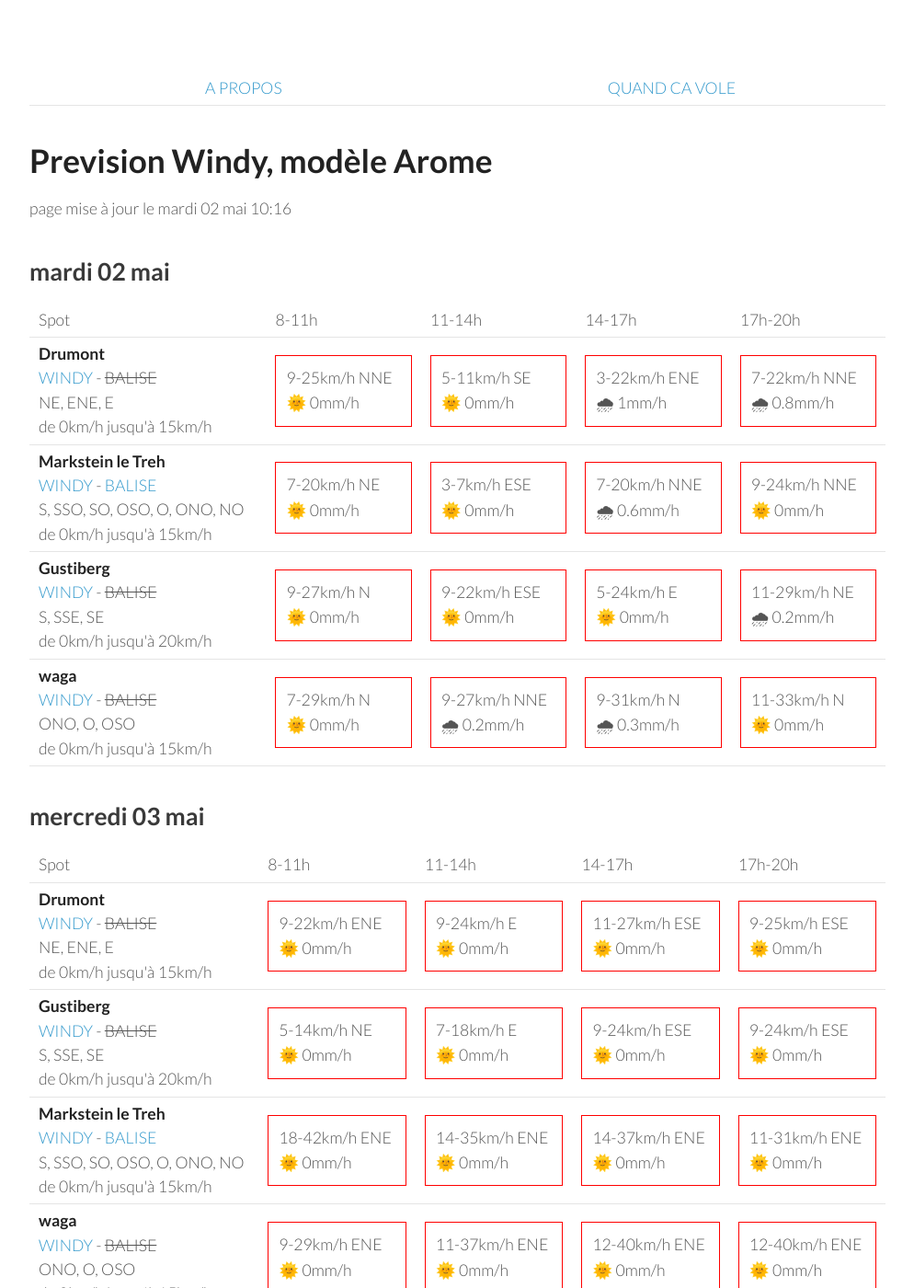
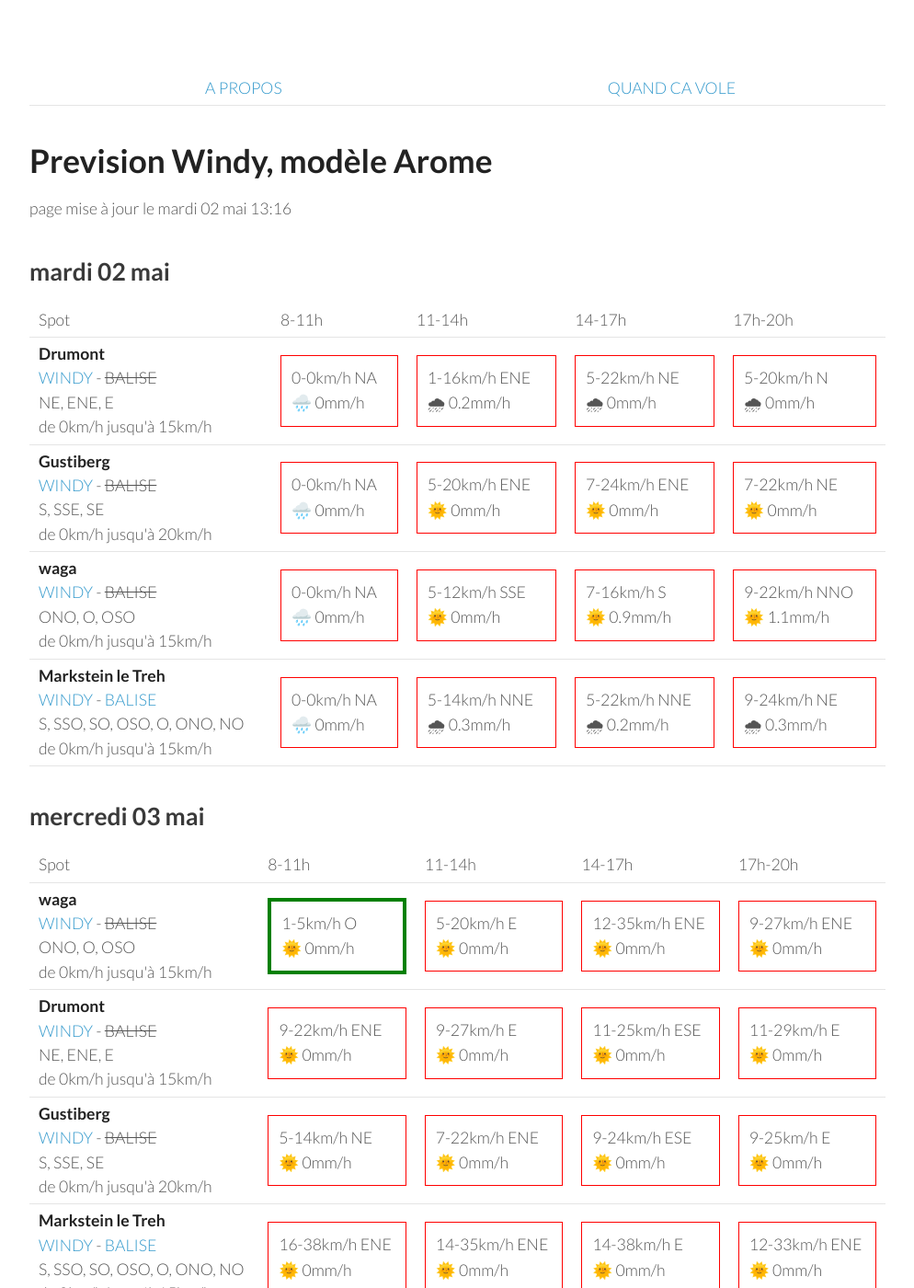
Before and after one commit to parapente-dans-le-nord/parapente-dans-le-nord.github.io, a Jekyll site: the page built from vosges.markdown, in a window 1280 px wide and 1400 px high. Shown: the whole window at 92% size, without its empty margins (26-1020 px from the left). Built offline with Jekyll 4.4.1, drawn with Linux system fonts in a browser that asks for light colours.

Commit message:
update index.markdown

```diff
--- a/vosges.markdown
+++ b/vosges.markdown
@@ -7,7 +7,7 @@ title:  "Tous les spots"
 {: .links}
 
 # Prevision Windy, modèle Arome
-page mise à jour le mardi 02 mai 10:16
+page mise à jour le mardi 02 mai 13:16
 
 ## mardi 02 mai
 
@@ -24,41 +24,37 @@ page mise à jour le mardi 02 mai 10:16
 <tr>
         <td><strong>Drumont</strong><br><a href="https://windy.com/47.898/6.919?47.687,6.919,9,m:eYYagmG">WINDY</a> - <span class="no-balise"> BALISE </span><br> <span class="vent-favorable">NE, ENE, E</span><br><span class="force-vent">de 0km/h jusqu'à 15km/h</span> </td>
 
-            <td><div class="not-flyable"><p>9-25km/h NNE</p><p>🌞 0mm/h</p></div></td>
-            <td><div class="not-flyable"><p>5-11km/h SE</p><p>🌞 0mm/h</p></div></td>
-            <td><div class="not-flyable"><p>3-22km/h ENE</p><p>🌧 1mm/h</p></div></td>
-            <td><div class="not-flyable"><p>7-22km/h NNE</p><p>🌧 0.8mm/h</p></div></td>
+            <td><div class="not-flyable"><p>0-0km/h NA</p><p>🌧️ 0mm/h</p></div></td>
+            <td><div class="not-flyable"><p>1-16km/h ENE</p><p>🌧 0.2mm/h</p></div></td>
+            <td><div class="not-flyable"><p>5-22km/h NE</p><p>🌧 0mm/h</p></div></td>
+            <td><div class="not-flyable"><p>5-20km/h N</p><p>🌧 0mm/h</p></div></td>
 
+    </tr>
+<tr>
+        <td><strong>Gustiberg</strong><br><a href="https://windy.com/47.894/6.934?47.891,6.934,15,m:eYYagmI">WINDY</a> - <span class="no-balise"> BALISE </span><br> <span class="vent-favorable">S, SSE, SE</span><br><span class="force-vent">de 0km/h jusqu'à 20km/h</span> </td>
+
+            <td><div class="not-flyable"><p>0-0km/h NA</p><p>🌧️ 0mm/h</p></div></td>
+            <td><div class="not-flyable"><p>5-20km/h ENE</p><p>🌞 0mm/h</p></div></td>
+            <td><div class="not-flyable"><p>7-24km/h ENE</p><p>🌞 0mm/h</p></div></td>
+            <td><div class="not-flyable"><p>7-22km/h NE</p><p>🌞 0mm/h</p></div></td>
+
+    </tr>
+<tr>
+        <td><strong>waga</strong><br><a href="https://windy.com/47.903/6.996?47.900,6.983,15">WINDY</a> - <span class="no-balise"> BALISE </span><br> <span class="vent-favorable">ONO, O, OSO</span><br><span class="force-vent">de 0km/h jusqu'à 15km/h</span> </td>
+
+            <td><div class="not-flyable"><p>0-0km/h NA</p><p>🌧️ 0mm/h</p></div></td>
+            <td><div class="not-flyable"><p>5-12km/h SSE</p><p>🌞 0mm/h</p></div></td>
+            <td><div class="not-flyable"><p>7-16km/h S</p><p>🌞 0.9mm/h</p></div></td>
+            <td><div class="not-flyable"><p>9-22km/h NNO</p><p>🌞 1.1mm/h</p></div></td>
 
     </tr>
 <tr>
         <td><strong>Markstein le Treh</strong><br><a href="https://windy.com/47.926/7.012?47.505,7.012,8,m:eY1agmQ">WINDY</a> - <span class=""><a href="http://www.balisemeteo.com/balise.php?idBalise=136">BALISE</a> </span><br> <span class="vent-favorable">S, SSO, SO, OSO, O, ONO, NO</span><br><span class="force-vent">de 0km/h jusqu'à 15km/h</span> </td>
 
-            <td><div class="not-flyable"><p>7-20km/h NE</p><p>🌞 0mm/h</p></div></td>
-            <td><div class="not-flyable"><p>3-7km/h ESE</p><p>🌞 0mm/h</p></div></td>
-            <td><div class="not-flyable"><p>7-20km/h NNE</p><p>🌧 0.6mm/h</p></div></td>
-            <td><div class="not-flyable"><p>9-24km/h NNE</p><p>🌞 0mm/h</p></div></td>
-
-
-    </tr>
-<tr>
-        <td><strong>Gustiberg</strong><br><a href="https://windy.com/47.894/6.934?47.891,6.934,15,m:eYYagmI">WINDY</a> - <span class="no-balise"> BALISE </span><br> <span class="vent-favorable">S, SSE, SE</span><br><span class="force-vent">de 0km/h jusqu'à 20km/h</span> </td>
-
-            <td><div class="not-flyable"><p>9-27km/h N</p><p>🌞 0mm/h</p></div></td>
-            <td><div class="not-flyable"><p>9-22km/h ESE</p><p>🌞 0mm/h</p></div></td>
-            <td><div class="not-flyable"><p>5-24km/h E</p><p>🌞 0mm/h</p></div></td>
-            <td><div class="not-flyable"><p>11-29km/h NE</p><p>🌧 0.2mm/h</p></div></td>
-
-
-    </tr>
-<tr>
-        <td><strong>waga</strong><br><a href="https://windy.com/47.903/6.996?47.900,6.983,15">WINDY</a> - <span class="no-balise"> BALISE </span><br> <span class="vent-favorable">ONO, O, OSO</span><br><span class="force-vent">de 0km/h jusqu'à 15km/h</span> </td>
-
-            <td><div class="not-flyable"><p>7-29km/h N</p><p>🌞 0mm/h</p></div></td>
-            <td><div class="not-flyable"><p>9-27km/h NNE</p><p>🌧 0.2mm/h</p></div></td>
-            <td><div class="not-flyable"><p>9-31km/h N</p><p>🌧 0.3mm/h</p></div></td>
-            <td><div class="not-flyable"><p>11-33km/h N</p><p>🌞 0mm/h</p></div></td>
-
+            <td><div class="not-flyable"><p>0-0km/h NA</p><p>🌧️ 0mm/h</p></div></td>
+            <td><div class="not-flyable"><p>5-14km/h NNE</p><p>🌧 0.3mm/h</p></div></td>
+            <td><div class="not-flyable"><p>5-22km/h NNE</p><p>🌧 0.2mm/h</p></div></td>
+            <td><div class="not-flyable"><p>9-24km/h NE</p><p>🌧 0.3mm/h</p></div></td>
 
     </tr>
 
@@ -78,12 +74,22 @@ page mise à jour le mardi 02 mai 10:16
       <td>17h-20h</td>
     </tr>
 <tr>
+        <td><strong>waga</strong><br><a href="https://windy.com/47.903/6.996?47.900,6.983,15">WINDY</a> - <span class="no-balise"> BALISE </span><br> <span class="vent-favorable">ONO, O, OSO</span><br><span class="force-vent">de 0km/h jusqu'à 15km/h</span> </td>
+
+            <td><div class="flyable"><p>1-5km/h O</p><p>🌞 0mm/h</p></div></td>
+            <td><div class="not-flyable"><p>5-20km/h E</p><p>🌞 0mm/h</p></div></td>
+            <td><div class="not-flyable"><p>12-35km/h ENE</p><p>🌞 0mm/h</p></div></td>
+            <td><div class="not-flyable"><p>9-27km/h ENE</p><p>🌞 0mm/h</p></div></td>
+
+
+    </tr>
+<tr>
         <td><strong>Drumont</strong><br><a href="https://windy.com/47.898/6.919?47.687,6.919,9,m:eYYagmG">WINDY</a> - <span class="no-balise"> BALISE </span><br> <span class="vent-favorable">NE, ENE, E</span><br><span class="force-vent">de 0km/h jusqu'à 15km/h</span> </td>
 
             <td><div class="not-flyable"><p>9-22km/h ENE</p><p>🌞 0mm/h</p></div></td>
-            <td><div class="not-flyable"><p>9-24km/h E</p><p>🌞 0mm/h</p></div></td>
-            <td><div class="not-flyable"><p>11-27km/h ESE</p><p>🌞 0mm/h</p></div></td>
-            <td><div class="not-flyable"><p>9-25km/h ESE</p><p>🌞 0mm/h</p></div></td>
+            <td><div class="not-flyable"><p>9-27km/h E</p><p>🌞 0mm/h</p></div></td>
+            <td><div class="not-flyable"><p>11-25km/h ESE</p><p>🌞 0mm/h</p></div></td>
+            <td><div class="not-flyable"><p>11-29km/h E</p><p>🌞 0mm/h</p></div></td>
 
 
     </tr>
@@ -91,29 +97,19 @@ page mise à jour le mardi 02 mai 10:16
         <td><strong>Gustiberg</strong><br><a href="https://windy.com/47.894/6.934?47.891,6.934,15,m:eYYagmI">WINDY</a> - <span class="no-balise"> BALISE </span><br> <span class="vent-favorable">S, SSE, SE</span><br><span class="force-vent">de 0km/h jusqu'à 20km/h</span> </td>
 
             <td><div class="not-flyable"><p>5-14km/h NE</p><p>🌞 0mm/h</p></div></td>
-            <td><div class="not-flyable"><p>7-18km/h E</p><p>🌞 0mm/h</p></div></td>
+            <td><div class="not-flyable"><p>7-22km/h ENE</p><p>🌞 0mm/h</p></div></td>
             <td><div class="not-flyable"><p>9-24km/h ESE</p><p>🌞 0mm/h</p></div></td>
-            <td><div class="not-flyable"><p>9-24km/h ESE</p><p>🌞 0mm/h</p></div></td>
+            <td><div class="not-flyable"><p>9-25km/h E</p><p>🌞 0mm/h</p></div></td>
 
 
     </tr>
 <tr>
         <td><strong>Markstein le Treh</strong><br><a href="https://windy.com/47.926/7.012?47.505,7.012,8,m:eY1agmQ">WINDY</a> - <span class=""><a href="http://www.balisemeteo.com/balise.php?idBalise=136">BALISE</a> </span><br> <span class="vent-favorable">S, SSO, SO, OSO, O, ONO, NO</span><br><span class="force-vent">de 0km/h jusqu'à 15km/h</span> </td>
 
-            <td><div class="not-flyable"><p>18-42km/h ENE</p><p>🌞 0mm/h</p></div></td>
+            <td><div class="not-flyable"><p>16-38km/h ENE</p><p>🌞 0mm/h</p></div></td>
             <td><div class="not-flyable"><p>14-35km/h ENE</p><p>🌞 0mm/h</p></div></td>
-            <td><div class="not-flyable"><p>14-37km/h ENE</p><p>🌞 0mm/h</p></div></td>
-            <td><div class="not-flyable"><p>11-31km/h ENE</p><p>🌞 0mm/h</p></div></td>
-
-
-    </tr>
-<tr>
-        <td><strong>waga</strong><br><a href="https://windy.com/47.903/6.996?47.900,6.983,15">WINDY</a> - <span class="no-balise"> BALISE </span><br> <span class="vent-favorable">ONO, O, OSO</span><br><span class="force-vent">de 0km/h jusqu'à 15km/h</span> </td>
-
-            <td><div class="not-flyable"><p>9-29km/h ENE</p><p>🌞 0mm/h</p></div></td>
-            <td><div class="not-flyable"><p>11-37km/h ENE</p><p>🌞 0mm/h</p></div></td>
-            <td><div class="not-flyable"><p>12-40km/h ENE</p><p>🌞 0mm/h</p></div></td>
-            <td><div class="not-flyable"><p>12-40km/h ENE</p><p>🌞 0mm/h</p></div></td>
+            <td><div class="not-flyable"><p>14-38km/h E</p><p>🌞 0mm/h</p></div></td>
+            <td><div class="not-flyable"><p>12-33km/h ENE</p><p>🌞 0mm/h</p></div></td>
 
 
     </tr>
```
